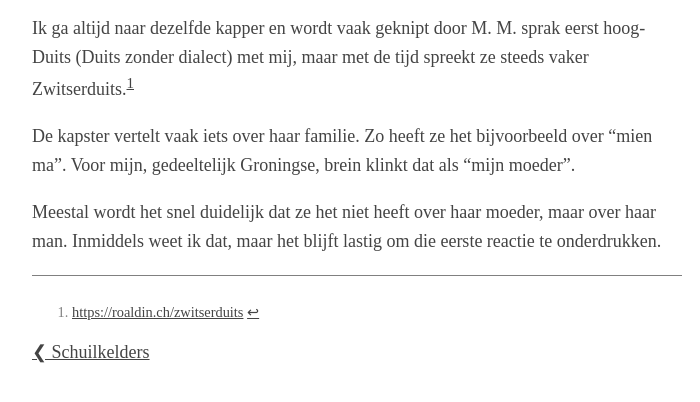
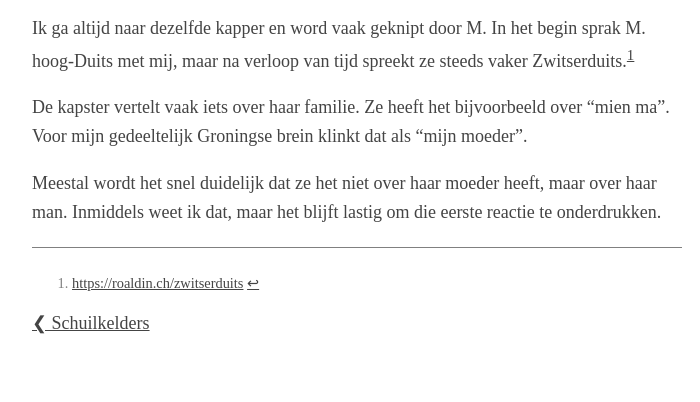
Before and after one commit to Roald87/roaldin.ch, a Jekyll site: the page built from _posts/2024-12-29-mien-ma.md, in a window 1280 px wide, cut to the strip 372-774 px from the top of the page. Shown: the whole strip, without its empty margins (283-983 px from the left). Built offline with Jekyll 4.4.1, drawn with Linux system fonts in a browser that asks for light colours; comment, search, counter and statistics services are not loaded.

Commit message:
Spellcheck by ChatGPT

```diff
--- a/_posts/2024-12-29-mien-ma.md
+++ b/_posts/2024-12-29-mien-ma.md
@@ -6,10 +6,10 @@ image: generated/mien-ma-1-500-3a997addc.webp
 
 {% picture mien-ma-1.png --alt Twee mensen zitten in kappersstoelen, terwijl een kapper het haar van een van hen knipt. %}
 
-Ik ga altijd naar dezelfde kapper en wordt vaak geknipt door M. M. sprak eerst hoog-Duits (Duits zonder dialect) met mij, maar met de tijd spreekt ze steeds vaker Zwitserduits.[^1]
+Ik ga altijd naar dezelfde kapper en word vaak geknipt door M. In het begin sprak M. hoog-Duits met mij, maar na verloop van tijd spreekt ze steeds vaker Zwitserduits.[^1]
 
-De kapster vertelt vaak iets over haar familie. Zo heeft ze het bijvoorbeeld over "mien ma". Voor mijn, gedeeltelijk Groningse, brein klinkt dat als "mijn moeder".
+De kapster vertelt vaak iets over haar familie. Ze heeft het bijvoorbeeld over "mien ma". Voor mijn gedeeltelijk Groningse brein klinkt dat als "mijn moeder".
 
-Meestal wordt het snel duidelijk dat ze het niet heeft over haar moeder, maar over haar man. Inmiddels weet ik dat, maar het blijft lastig om die eerste reactie te onderdrukken.
+Meestal wordt het snel duidelijk dat ze het niet over haar moeder heeft, maar over haar man. Inmiddels weet ik dat, maar het blijft lastig om die eerste reactie te onderdrukken.
 
 [^1]: <https://roaldin.ch/zwitserduits>
```
